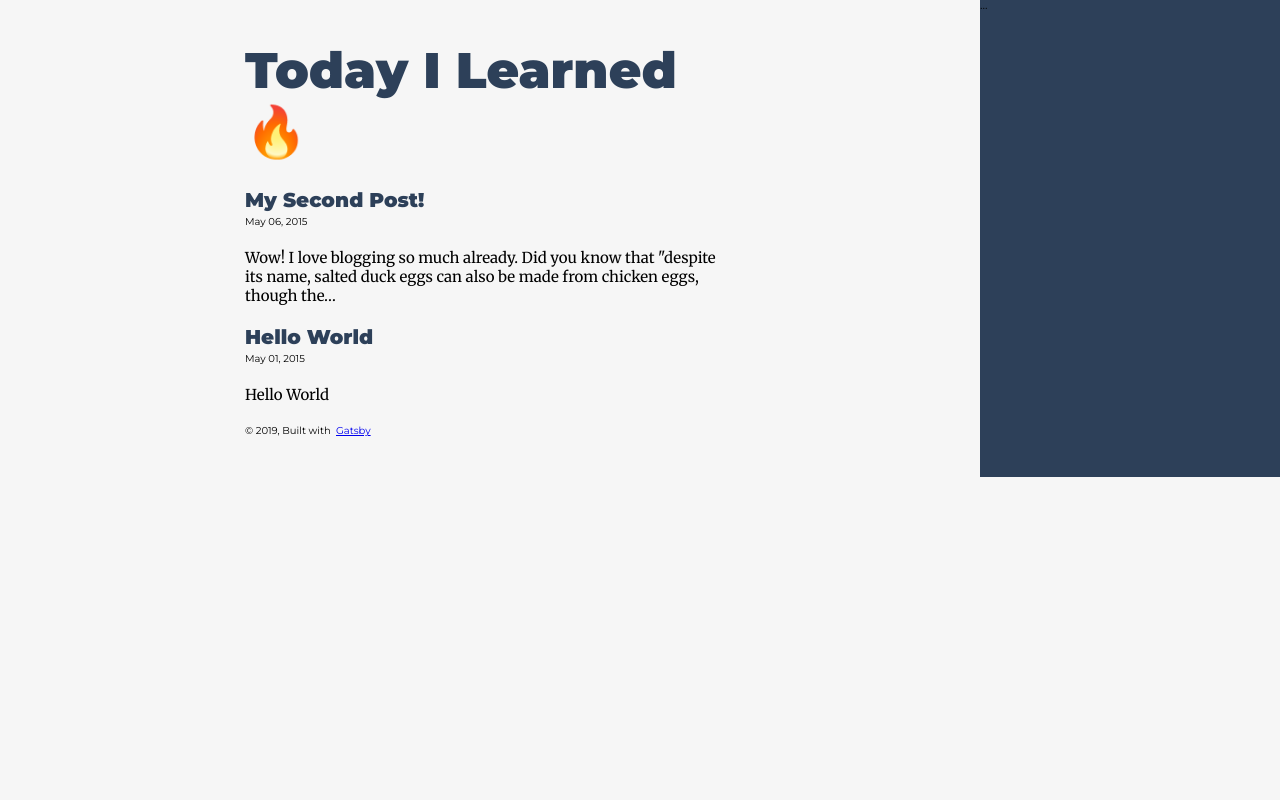
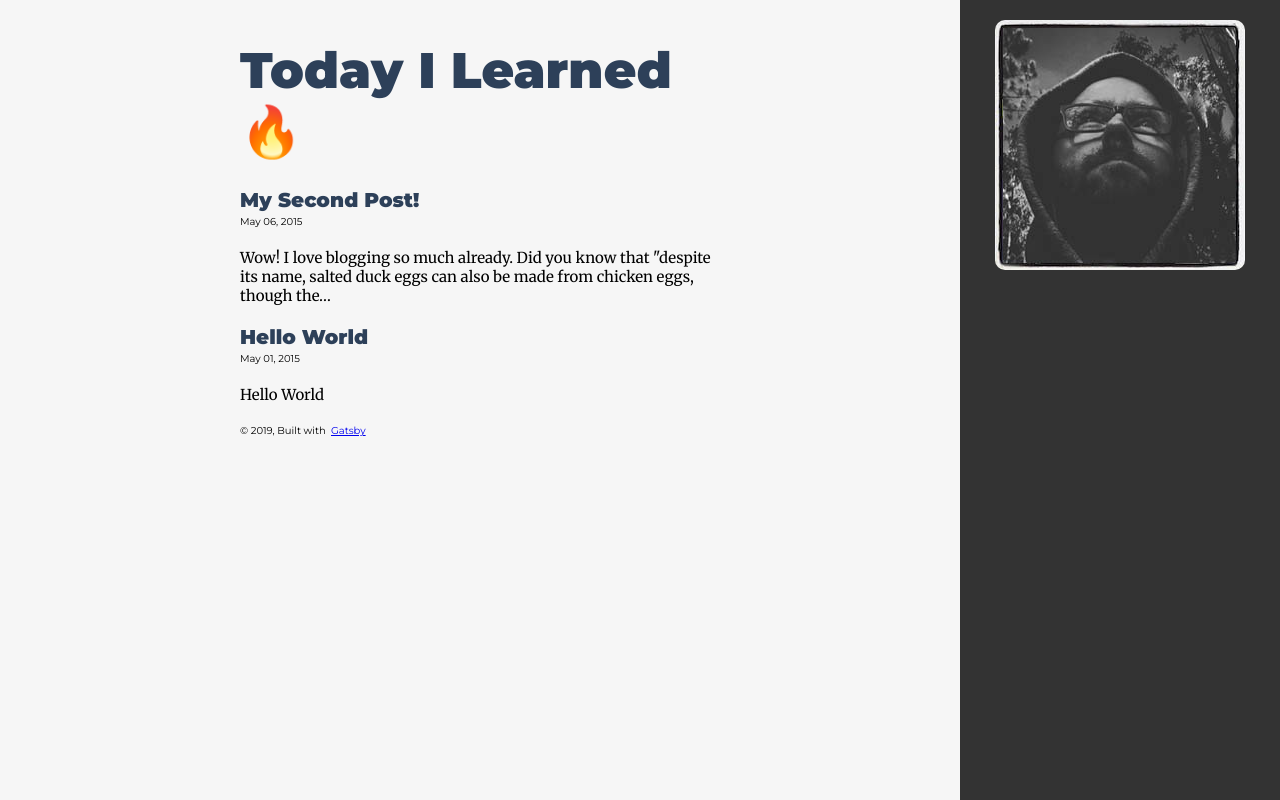
Before and after one commit to NunoCPNP/Today-I-Learned, a Gatsby site: page / in a window 1280 px wide. Built offline with nearby package versions, Linux system fonts and the light colour scheme; Gatsby itself is replaced by a stand-in of ours.

Commit message:
first implementation

```diff
--- a/src/components/layout.js
+++ b/src/components/layout.js
@@ -1,6 +1,8 @@
 /* eslint  react/jsx-one-expression-per-line: 0 */
 import React, { PureComponent } from 'react';
 import { Link } from 'gatsby';
+
+import Sidebar from './sidebar';
 
 import '../styles/main.scss';
 
@@ -38,8 +40,8 @@ class Layout extends PureComponent {
             <a href="https://www.gatsbyjs.org">Gatsby</a>
           </footer>
         </div>
-        <div className="main-container__bio">
-          <div>...</div>
+        <div className="main-container__sidebar">
+          <Sidebar />
         </div>
       </div>
     );
--- /dev/null
+++ b/src/components/sidebar.js
@@ -0,0 +1,27 @@
+import React from 'react';
+import { useStaticQuery, graphql } from 'gatsby';
+import Image from 'gatsby-image';
+
+const sidebar = () => {
+  const data = useStaticQuery(graphql`
+    query profileimgQuery {
+      avatar: file(absolutePath: { regex: "/image_p2.jpg/" }) {
+        childImageSharp {
+          fixed(width: 250, height: 250) {
+            ...GatsbyImageSharpFixed
+          }
+        }
+      }
+    }
+  `);
+
+  return (
+    <div className="sidebar">
+      <div className="sidebar__image">
+        <Image fixed={data.avatar.childImageSharp.fixed} />
+      </div>
+    </div>
+  );
+};
+
+export default sidebar;
--- a/src/styles/abstract/_variables.scss
+++ b/src/styles/abstract/_variables.scss
@@ -5,3 +5,5 @@ $color-1: #2d4059;
 $color-2: #ffb400;
 $color-3: #f6f6f6;
 $color-4: #ea5455;
+
+$color-5: #333;
--- /dev/null
+++ b/src/styles/component/_sidebar.scss
@@ -0,0 +1,12 @@
+.sidebar {
+  display: flex;
+  justify-content: center;
+
+  &__image {
+    margin-top: 2rem;
+
+    & img {
+      border-radius: 1rem;
+    }
+  }
+}
--- a/src/styles/layout/_layout.scss
+++ b/src/styles/layout/_layout.scss
@@ -1,6 +1,6 @@
 .main-container {
   display: grid;
-  grid-template-columns: auto 30rem;
+  grid-template-columns: auto 32rem;
 
   &__content {
     grid-column: 1 / 2;
@@ -10,9 +10,10 @@
     padding: 4rem 0rem;
   }
 
-  &__bio {
+  &__sidebar {
     grid-column: 2 / 3;
-    background-color: $color-1;
+    background-color: $color-5;
+    min-height: 100vh;
   }
 
   &__footer {
--- a/src/styles/main.scss
+++ b/src/styles/main.scss
@@ -6,7 +6,7 @@
 @import 'base/utilities';
 
 @import 'component/bio';
-
+@import 'component/sidebar';
 @import 'layout/layout';
 
 @import 'pages/index';
```
Also changed, not shown: content/assets/image_p1.jpg (added), content/assets/image_p2.jpg (added).
